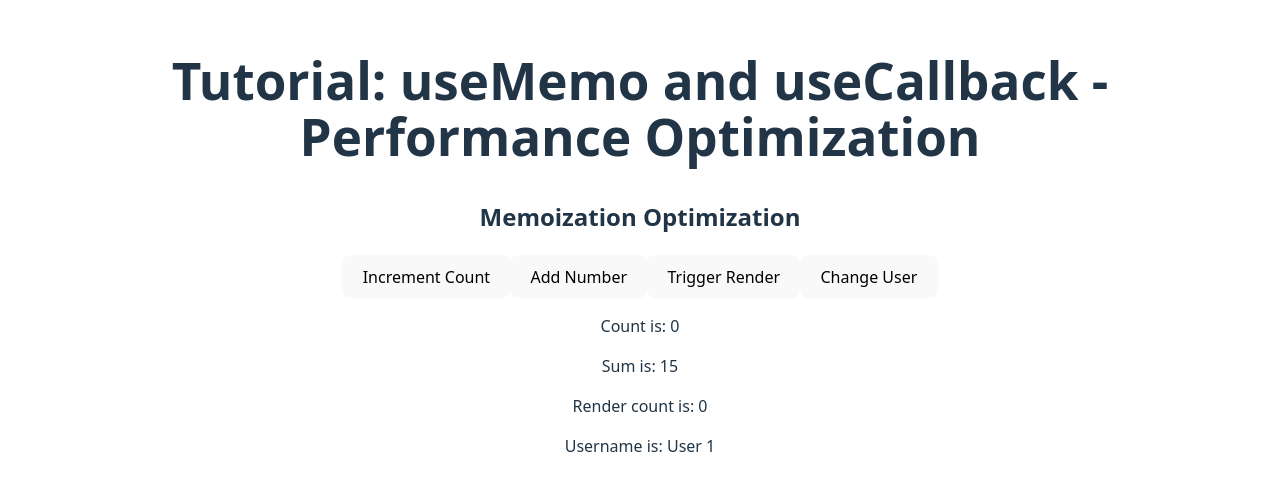
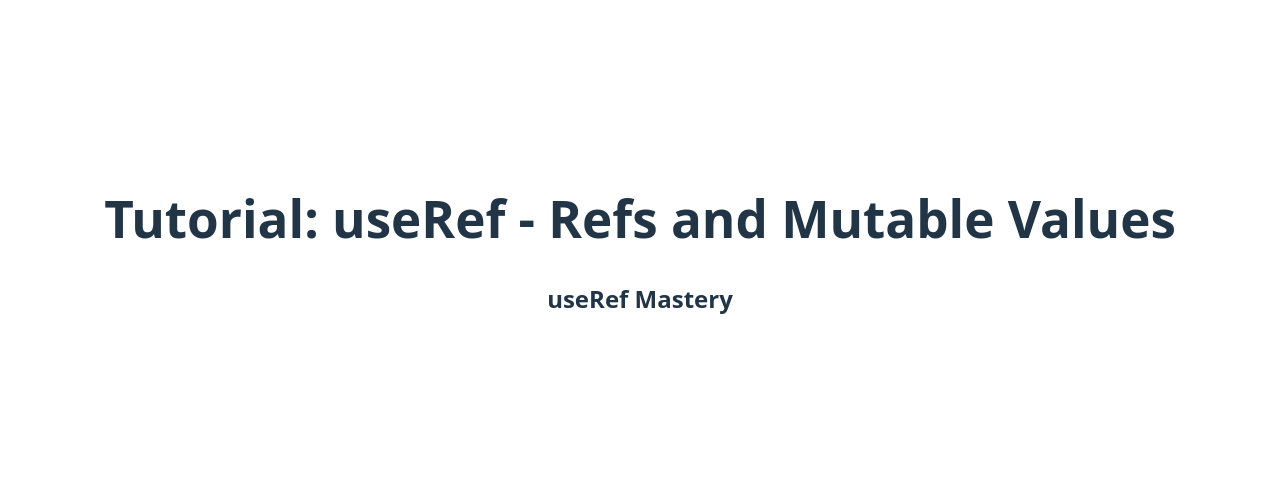
Before and after one commit to DrQuacks/mcp-tutor, a React (Vite) app in the folder environments/react/template/: page / in a window 1280 px wide. Shown: the part 154-644 px from the top of the page. Built offline with nearby package versions, Linux system fonts and the light colour scheme.

Commit message:
finished memo tutorials

```diff
--- a/environments/react/template/src/App.tsx
+++ b/environments/react/template/src/App.tsx
@@ -1,11 +1,11 @@
 import './App.css'
-import MemoOptimization from './exercises/MemoOptimization'
+import RefMastery from './exercises/RefMastery'
 
 function App() {
   return (
     <div style={{ padding: '2rem', textAlign: 'center' }}>
-      <h1>Tutorial: useMemo and useCallback - Performance Optimization</h1>
-      <MemoOptimization />
+      <h1>Tutorial: useRef - Refs and Mutable Values</h1>
+      <RefMastery />
     </div>
   )
 }
--- a/environments/react/template/src/exercises/MemoOptimization.tsx
+++ b/environments/react/template/src/exercises/MemoOptimization.tsx
@@ -1,10 +1,30 @@
-import { useState , useMemo, useEffect } from 'react';
+import { useState , useMemo, useEffect, useCallback, memo } from 'react';
 
+  const MemoChild = memo(({onClick}:{onClick:()=>void})=>{
+    console.log('MemoChild rendered')
+    return (
+      <button onClick={onClick}>Click Child</button>
+    )
+  })
 function MemoOptimization() {
   const [numbers,setNumbers] = useState([1,2,3,4,5])
   const [count,setCount] = useState(0)
   const [userId,setUserId] = useState(1)
   const [renderCount,setRenderCount] = useState(0)
+  const [parentCount,setParentCount] = useState(0)
+  const [callbackCount,setCallbackCount] = useState(0)
+  const handleBadClick = useCallback(()=>{
+    console.log('Bad callback, count is: ',+callbackCount)
+  },[])
+    const handleGoodClick = useCallback(()=>{
+    console.log('Good callback, count is: ',+callbackCount)
+  },[callbackCount])
+    const handleBestClick = useCallback(()=>{
+    setCallbackCount(prev=>prev+1)
+  },[])
+  const handleChildClick = useCallback(()=>{
+    console.log('Child clicked!')
+  },[])
   const user = useMemo(()=>{
     return {id:userId, name: 'User '+userId}
   },[userId])
@@ -16,6 +36,7 @@ function MemoOptimization() {
     console.log('Calculating Sum')
     return acc+num
   },0))},[numbers])
+
   return (
     <div>
       <h2>Memoization Optimization</h2>
@@ -23,10 +44,16 @@ function MemoOptimization() {
       <button onClick={()=>setNumbers(prev=>([...prev,Math.floor(Math.random()*100)]))}>Add Number</button>
       <button onClick={()=>setRenderCount(prev=>prev+1)}>Trigger Render</button>
       <button onClick={()=>setUserId(prev=>prev+1)}>Change User</button>
+      <button onClick={()=>setParentCount(prev=>prev+1)}>Update Parent</button>
+      <MemoChild onClick={handleChildClick}/>
+      <button onClick={handleBadClick}>Bad Callback</button>
+      <button onClick={handleGoodClick}>Good Callback</button>
+      <button onClick={handleBestClick}>Best Callback</button>
       <p>Count is: {count}</p>
       <p>Sum is: {sum}</p>
       <p>Render count is: {renderCount}</p>
       <p>Username is: {user.name}</p>
+      <p>Callback count is: {callbackCount}</p>
     </div>
   );
 }
--- /dev/null
+++ b/environments/react/template/src/exercises/RefMastery.tsx
@@ -0,0 +1,11 @@
+import { useState } from 'react';
+
+function RefMastery() {
+  return (
+    <div>
+      <h2>useRef Mastery</h2>
+    </div>
+  );
+}
+
+export default RefMastery;
```
Also changed, not shown: 1 other file (tests, documents, lock files or other folders).
